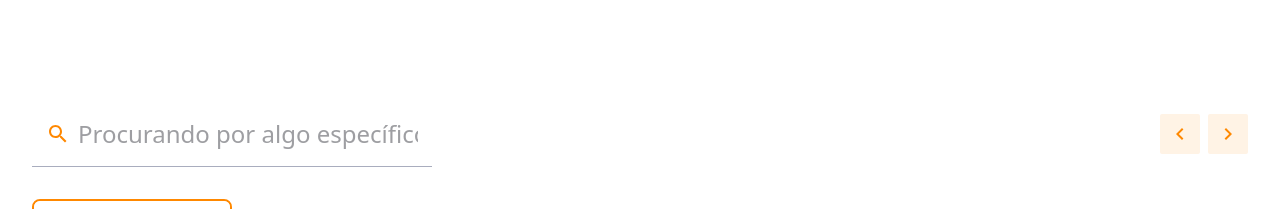
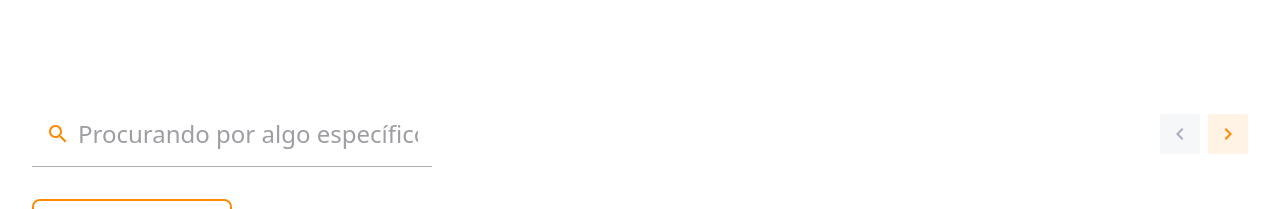
Before and after one commit to lmsolucoesemrolamentos/landingpage, a Next.js app: page / in a window 1280 px wide. Shown: the part 2414-2623 px from the top of the page. Built offline with nearby package versions, Linux system fonts and the light colour scheme; a web font is replaced by a local one.

Commit message:
feat: Enhance navigation in BearingShowCard by updating scroll functions to select items directly; improve button styles and disable state for better user experience

```diff
--- a/src/components/BearingShowCard.tsx
+++ b/src/components/BearingShowCard.tsx
@@ -132,14 +132,16 @@ export default function BearingShowCard({ bearingData, selectedIndex, onSelectBe
 
   // Navegação por setas
   const scrollLeft = () => {
-    if (scrollContainerRef.current) {
-      scrollContainerRef.current.scrollBy({ left: -300, behavior: 'smooth' })
+    // Seleciona o item anterior
+    if (selectedIndex > 0) {
+      handleCardClick(selectedIndex - 1);
     }
   }
 
   const scrollRight = () => {
-    if (scrollContainerRef.current) {
-      scrollContainerRef.current.scrollBy({ left: 300, behavior: 'smooth' })
+    // Seleciona o próximo item
+    if (selectedIndex < bearingData.length - 1) {
+      handleCardClick(selectedIndex + 1);
     }
   }
 
@@ -228,12 +230,17 @@ export default function BearingShowCard({ bearingData, selectedIndex, onSelectBe
         <Box sx={{ display: 'flex', gap: 1 }}>
           <IconButton
             onClick={scrollLeft}
+            disabled={selectedIndex === 0}
             sx={{
               borderRadius: 0.5,
-              backgroundColor: 'rgba(255, 136, 0, 0.1)',
-              color: '#FF8800',
+              backgroundColor: selectedIndex === 0 ? 'rgba(169, 173, 190, 0.1)' : 'rgba(255, 136, 0, 0.1)',
+              color: selectedIndex === 0 ? '#A9ADBE' : '#FF8800',
               '&:hover': {
-                backgroundColor: 'rgba(255, 136, 0, 0.2)',
+                backgroundColor: selectedIndex === 0 ? 'rgba(169, 173, 190, 0.1)' : 'rgba(255, 136, 0, 0.2)',
+              },
+              '&.Mui-disabled': {
+                backgroundColor: 'rgba(169, 173, 190, 0.1)',
+                color: '#A9ADBE',
               },
             }}
           >
@@ -241,12 +248,17 @@ export default function BearingShowCard({ bearingData, selectedIndex, onSelectBe
           </IconButton>
           <IconButton
             onClick={scrollRight}
+            disabled={selectedIndex === bearingData.length - 1}
             sx={{
               borderRadius: 0.5,
-              backgroundColor: 'rgba(255, 136, 0, 0.1)',
-              color: '#FF8800',
+              backgroundColor: selectedIndex === bearingData.length - 1 ? 'rgba(169, 173, 190, 0.1)' : 'rgba(255, 136, 0, 0.1)',
+              color: selectedIndex === bearingData.length - 1 ? '#A9ADBE' : '#FF8800',
               '&:hover': {
-                backgroundColor: 'rgba(255, 136, 0, 0.2)',
+                backgroundColor: selectedIndex === bearingData.length - 1 ? 'rgba(169, 173, 190, 0.1)' : 'rgba(255, 136, 0, 0.2)',
+              },
+              '&.Mui-disabled': {
+                backgroundColor: 'rgba(169, 173, 190, 0.1)',
+                color: '#A9ADBE',
               },
             }}
           >
```
